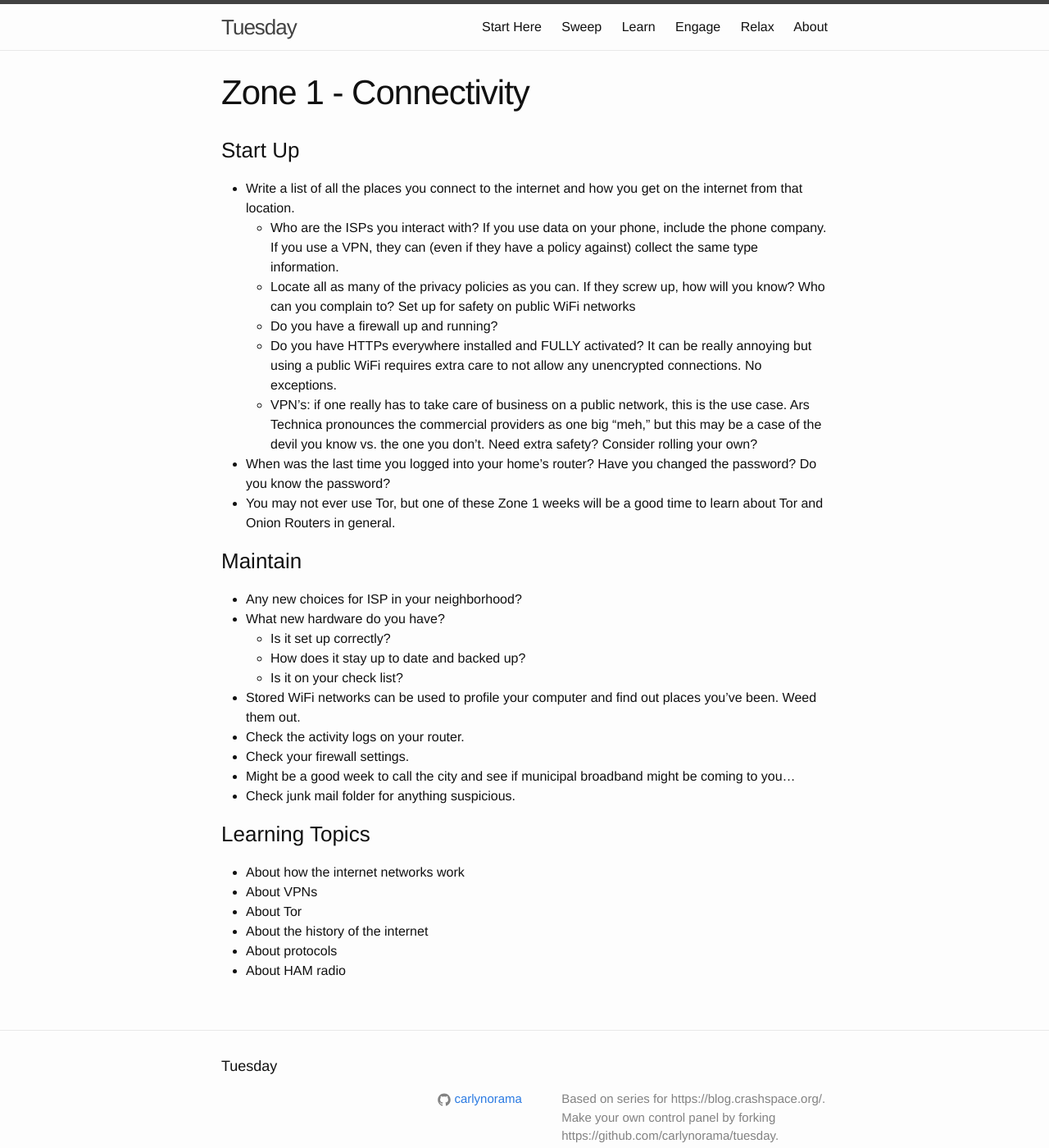
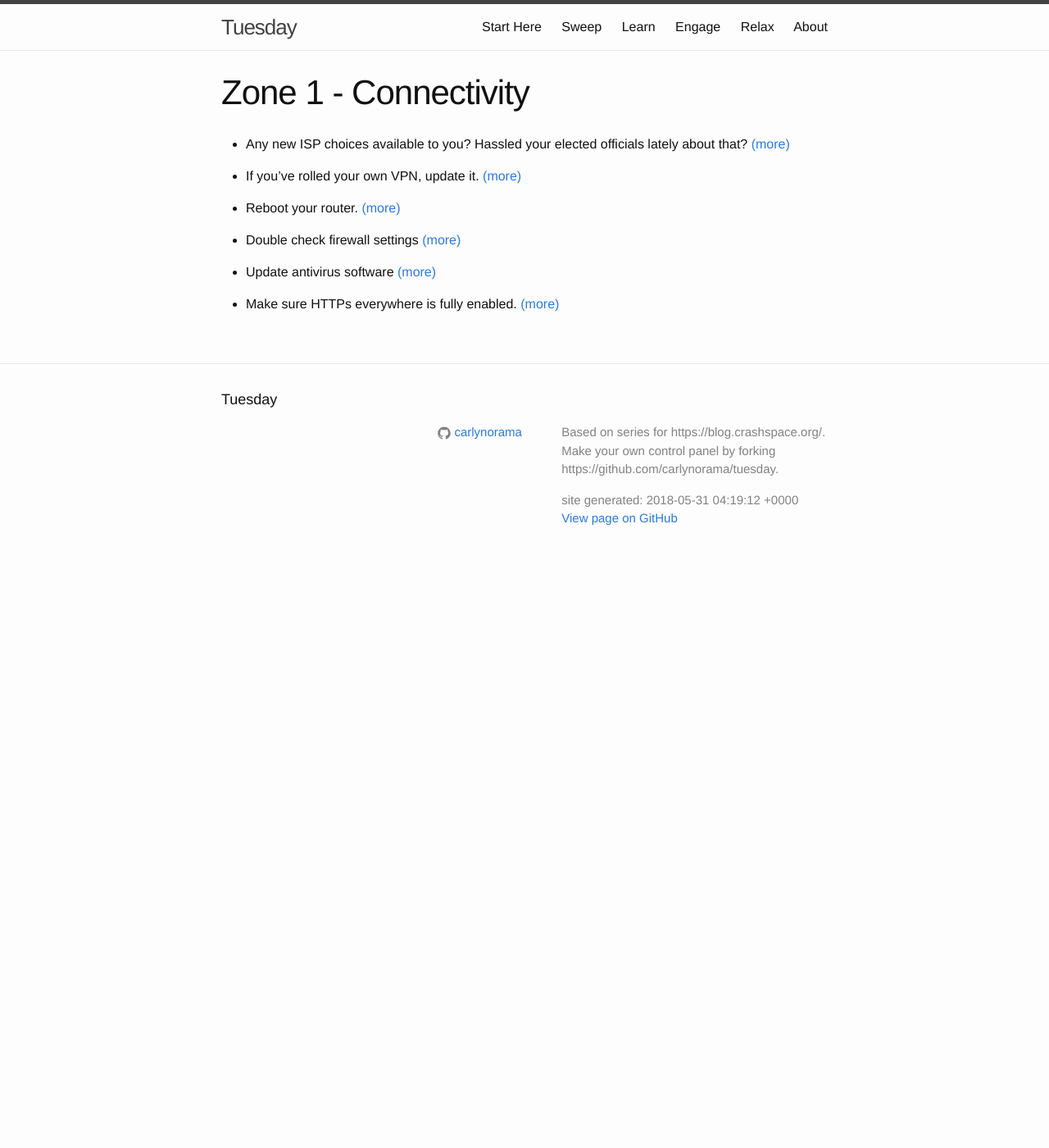
Before and after one commit to CRASHSpace/tuesday, a Jekyll site: the page built from _sweep/zone01/index.md, in a window 1280 px wide and 1400 px high. Shown: the whole window at 82% size. Built offline with Jekyll 4.4.1, drawn with Linux system fonts in a browser that asks for light colours.

Commit message:
Zone 1 reorg

```diff
--- /dev/null
+++ b/_includes/zone_01.md
@@ -0,0 +1,4 @@
+{% assign itemstoshow = (site.sweep | where: "zone" , "connectivity" | sort: 'list_order') %}
+{% for item in itemstoshow %}
+* {{ item.weekly_todo_text }} [(more)]({{ item.url | relative_url }})
+{% endfor %}
--- a/_sweep/zone01/index.md
+++ b/_sweep/zone01/index.md
@@ -6,33 +6,4 @@
 showonindexas: link
 ---
 
-### Start Up
-- Write a list of all the places you connect to the internet and how you get on the internet from that location.
-	- Who are the ISPs you interact with? If you use data on your phone, include the phone company. If you use a VPN, they can (even if they have a policy against) collect the same type information.
-	- Locate all as many of the privacy policies as you can. If they screw up, how will you know? Who can you complain to?
-Set up for safety on public WiFi networks
-	- Do you have a firewall up and running?
-	- Do you have HTTPs everywhere installed and FULLY activated? It can be really annoying but using a public WiFi requires extra care to not allow any unencrypted connections. No exceptions.
-	- VPN's: if one really has to take care of business on a public network, this is the use case. Ars Technica pronounces the commercial providers as one big "meh," but this may be a case of the devil you know vs. the one you don't. Need extra safety? Consider rolling your own?
-- When was the last time you logged into your home's router? Have you changed the password? Do you know the password?
-- You may not ever use Tor, but one of these Zone 1 weeks will be a good time to learn about Tor and Onion Routers in general.
-
-### Maintain
-- Any new choices for ISP in your neighborhood?
-- What new hardware do you have?
-    -   Is it set up correctly?
-    -   How does it stay up to date and backed up?
-    -   Is it on your check list?
-- Stored WiFi networks can be used to profile your computer and find out places you’ve been. Weed them out.
-- Check the activity logs on your router.
-- Check your firewall settings.
-- Might be a good week to call the city and see if municipal broadband might be coming to you…
-- Check junk mail folder for anything suspicious.
-
-### Learning Topics
-- About how the internet networks work
-- About VPNs
-- About Tor
-- About the history of the internet
-- About protocols
-- About HAM radio
+{% include zone_01.md %}
```
Also changed, not shown: _sweep/zone01/antivirus.md (+21 -0 lines), _sweep/zone01/encrypt_traffic.md (+21 -0 lines), _sweep/zone01/firewall.md (+21 -0 lines), _sweep/zone01/home_routers.md (+5 -5 lines), _sweep/zone01/index_old.md (added, +38 -0 lines), _sweep/zone01/isp.md (+21 -0 lines), _sweep/zone01/vpn.md (+21 -0 lines), _sweep/zone01/isolate_networks.md (deleted), _sweep/zone01/lock_the_box.md (deleted), _sweep/zone01/onion_router.md (deleted).
